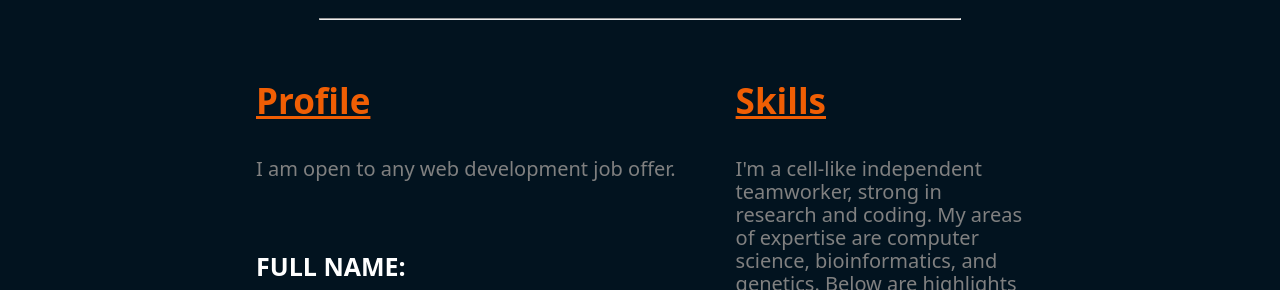
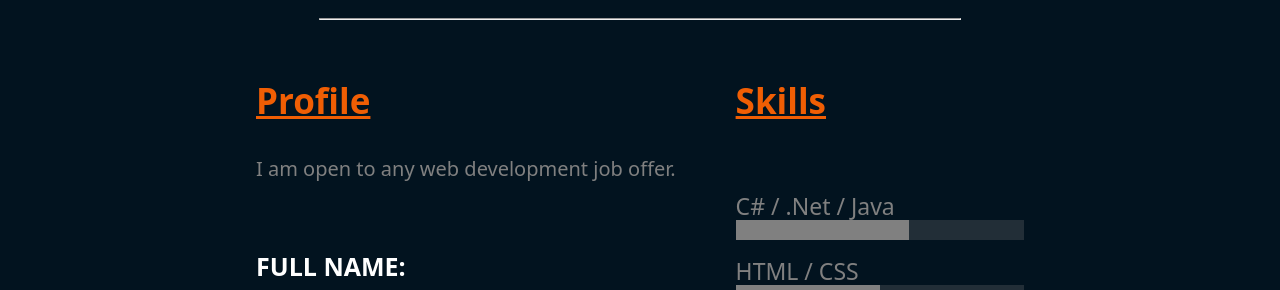
Before and after one commit to ogzhnoztrk/oguzhannx.github.io, a plain HTML site: page index.html in a window 1280 px wide. Shown: the part 1008-1298 px from the top of the page. Drawn offline with nearby package versions, Linux system fonts and the light colour scheme.

Commit message:
Update index.html

```diff
--- a/index.html
+++ b/index.html
@@ -98,7 +98,6 @@
         </div>
         <div class="skills">
           <h3>Skills</h3>
-          <a>I'm a cell-like independent teamworker, strong in research and coding. My areas of expertise are computer science, bioinformatics, and genetics. Below are highlights of my technical skills:</a>
           <br><br>
           <div class="group">
             <div class="group-title">C# / .Net / Java</div>
```
